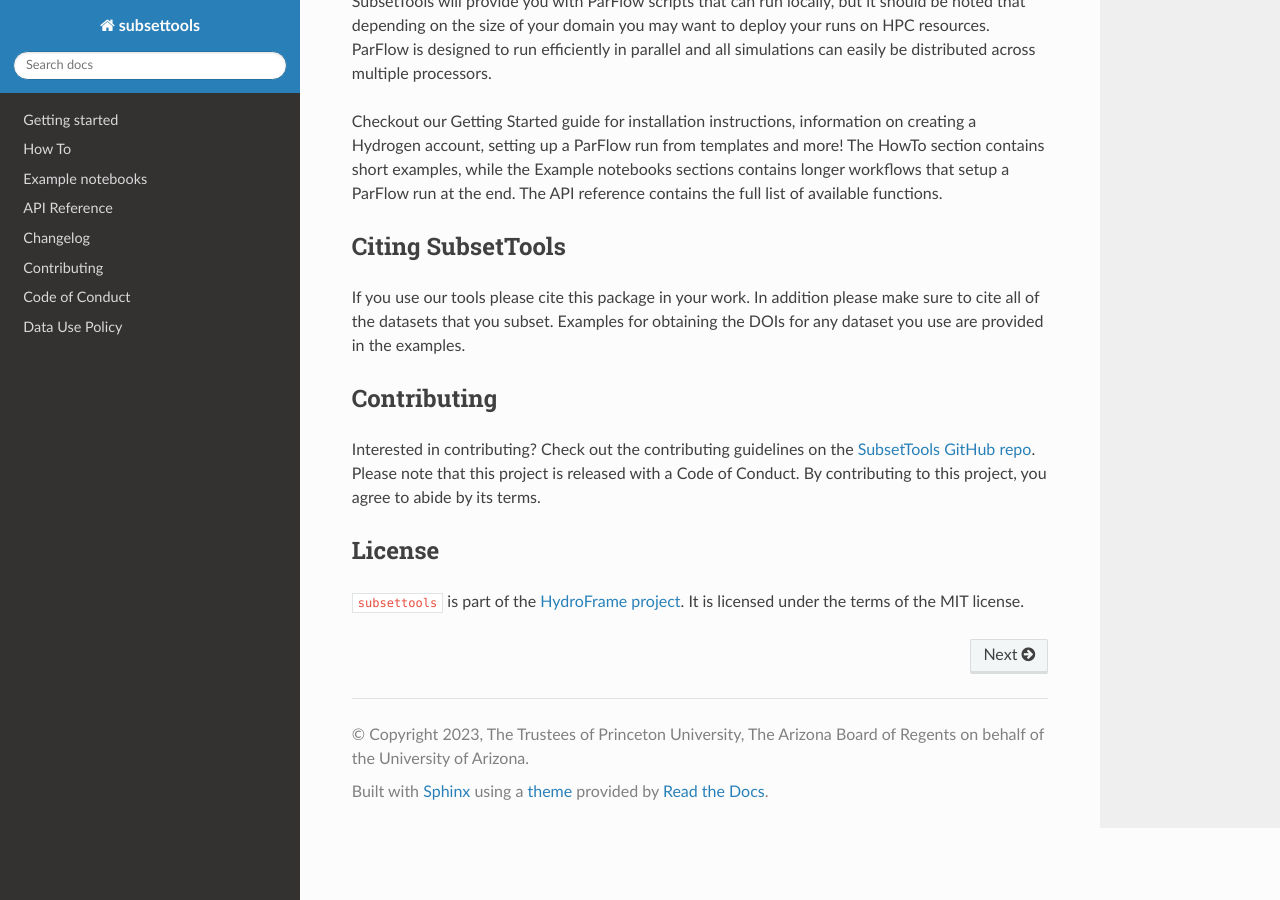
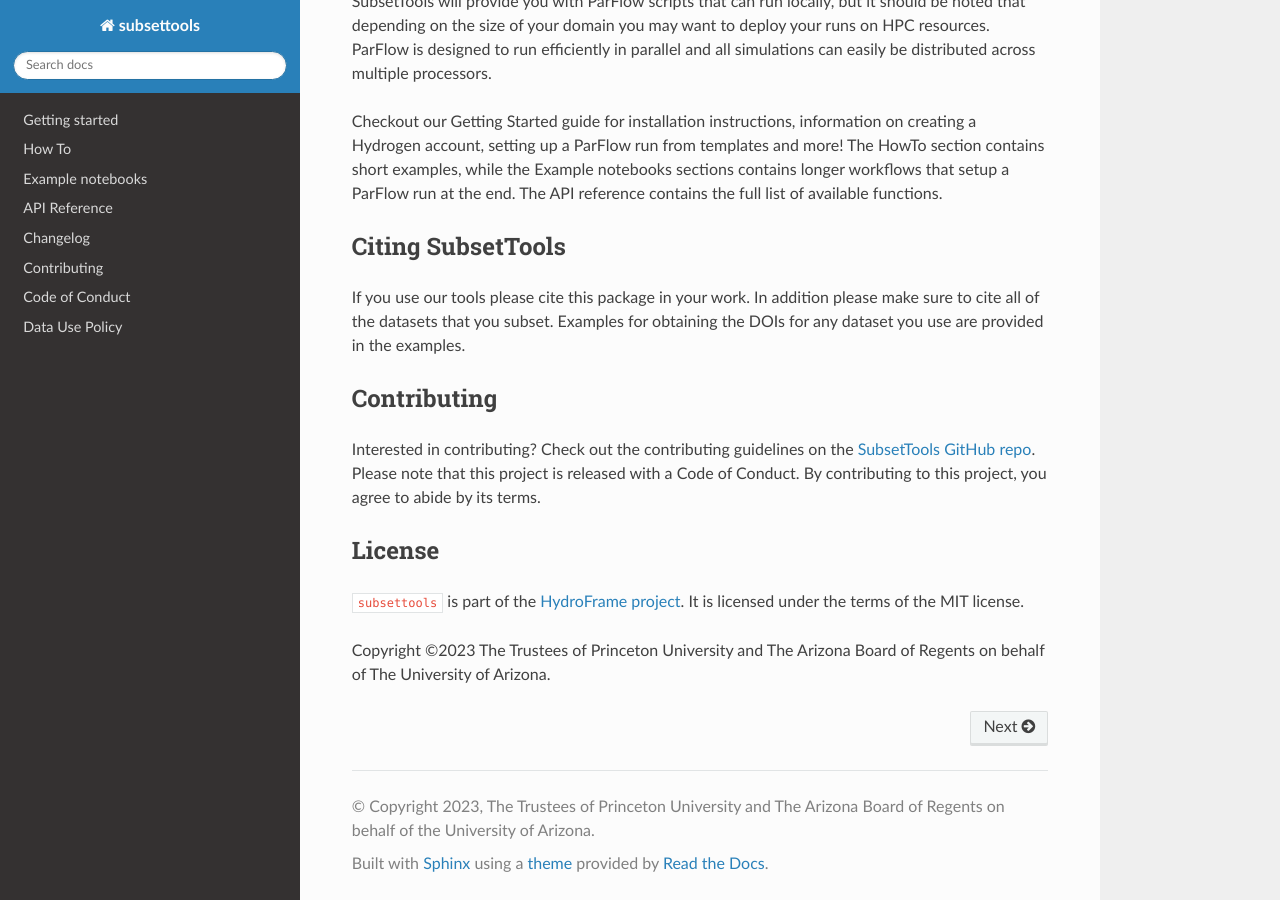
Before and after one commit to hydroframe/subsettools, a Sphinx documentation site: the page built from docs/index.md, in a window 1280 px wide and 900 px high, scrolled down 538 px. Built offline with Sphinx 7.4.7 and the Read the Docs theme 2.0.0, drawn with Linux system fonts in a browser that asks for light colours.

Commit message:
add copyright (#73)
Co-authored-by: George Artavanis <ga6@verde.princeton.edu>

```diff
--- a/README.md
+++ b/README.md
@@ -22,3 +22,5 @@
 
 ## License
 `subsettools` is part of the [HydroFrame project](https://hydroframe.org/). It is licensed under the terms of the MIT license.
+
+Copyright ©2023 The Trustees of Princeton University and The Arizona Board of Regents on behalf of The University of Arizona.
--- a/docs/conf.py
+++ b/docs/conf.py
@@ -7,7 +7,7 @@
 # -- Project information -----------------------------------------------------
 
 project = "subsettools"
-copyright = "2023, The Trustees of Princeton University, The Arizona Board of Regents on behalf of the University of Arizona"
+copyright = "2023, The Trustees of Princeton University and The Arizona Board of Regents on behalf of the University of Arizona"
 author = "George Artavanis, Amanda Triplett"
 
 # -- General configuration ---------------------------------------------------
```
